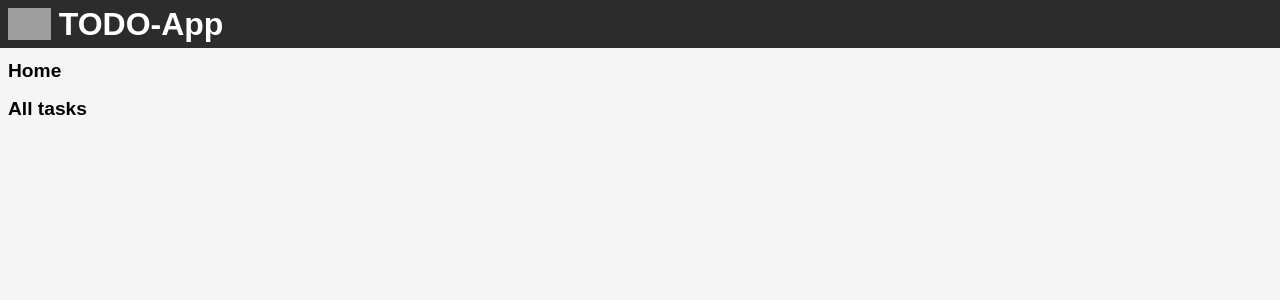
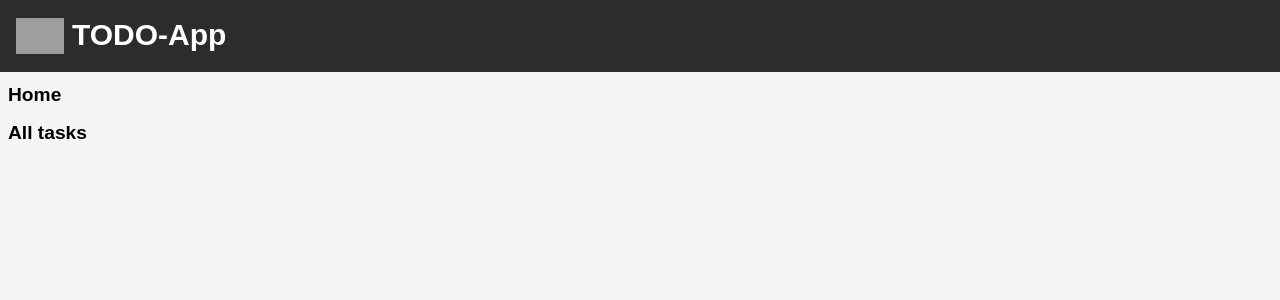
Before and after one commit to mmerklinger/todo-app, a Python web app: template todo_app/templates/header.html in a window 1280 px wide. Shown: the top 300 px of the page. Run offline with Jinja, Linux system fonts and the light colour scheme; the template is opened without the code that fills it, so the values that code supplies are empty; grey boxes are pictures that could not be loaded.

Commit message:
Match header bar sizes with wireframe

```diff
--- a/todo_app/static/styles.css
+++ b/todo_app/static/styles.css
@@ -145,7 +145,7 @@ table, th, td {
 .header {
     grid-row: 1;
     grid-column: 1 / 4;
-    height: 3rem;
+    height: 4.5rem;
     background-color: #2c2c2c;
 }
 
@@ -172,25 +172,28 @@ table, th, td {
 .header-container {
     display: inline-flex;
     flex-direction: row;
-    height: 3em;
+    height: 4.5rem;
     align-items: center;
     margin-left: 0.5em;
 }
 
 .header-menu {
-    margin-right: 8px;
-    height: 2em;
+    margin-right: 1rem;
+    height: 2.25rem;
 }
 
 .header-logo {
-    margin-right: 8px;
-    height: 2em;
+    margin-right: 0.5rem;
+    height: 2.25rem;
 }
 
 .header-title {
-    font-size: 2em;
-    font-weight: bold;
+    font-size: 1.875rem;
+    font-style: normal;
+    font-weight: 700;
+    line-height: normal;
     color: white;
+    height: 2.25rem;
 }
 
 /* menu */
@@ -231,7 +234,7 @@ table, th, td {
     .header {
         grid-row: 1;
         grid-column: 1 / 12;
-        height: 3em;
+        height: 4.5rem;
     }
 
     .menu {
@@ -256,6 +259,10 @@ table, th, td {
 
     /* header */
 
+    .header-container {
+        margin-left: 1rem;
+    }
+
     .header-menu {
         display: none;
     }
```
